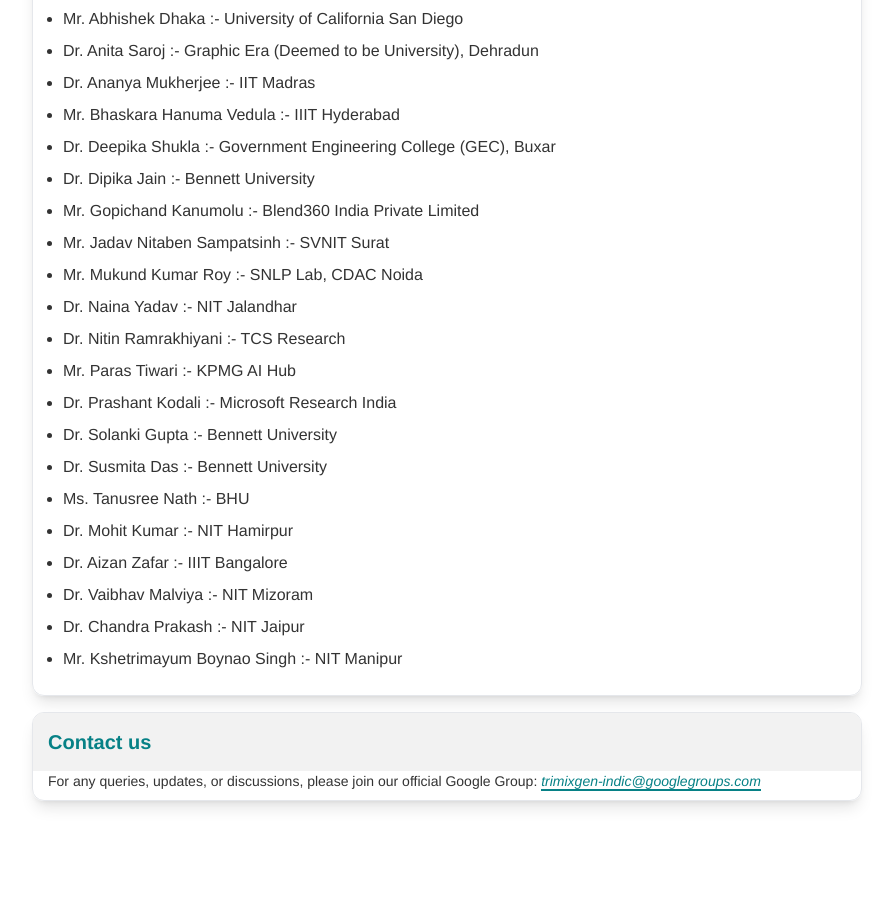
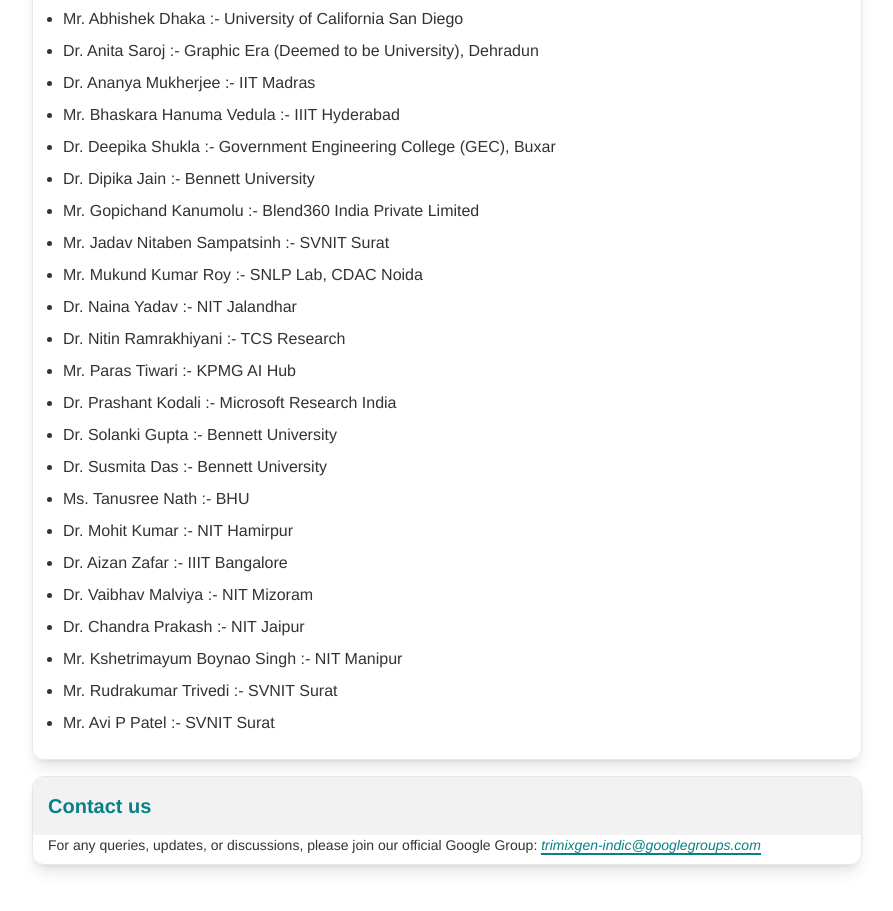
Before and after one commit to TriMixGen/TriMixGen-Indic, a plain HTML site: page organizers.html in a window 1280 px wide. Shown: the part 580-1491 px from the top of the page, without its empty margins (191-1084 px from the left). Before the commit the page ends 1457 px from the top, so only its background shows below. Drawn offline with Linux system fonts and the light colour scheme.

Commit message:
Update organizers.html

```diff
--- a/organizers.html
+++ b/organizers.html
@@ -99,91 +99,75 @@
     </p>
 
     <ul class="w-full px-[30px] py-5">
-
         <li class="list-disc text-[#333333] py-1">
             Mr. Abhishek Dhaka :- University of California San Diego
         </li>
-
         <li class="list-disc text-[#333333] py-1">
             Dr. Anita Saroj :- Graphic Era (Deemed to be University), Dehradun
         </li>
-
         <li class="list-disc text-[#333333] py-1">
             Dr. Ananya Mukherjee :- IIT Madras
         </li>
-
         <li class="list-disc text-[#333333] py-1">
             Mr. Bhaskara Hanuma Vedula :- IIIT Hyderabad
         </li>
-
         <li class="list-disc text-[#333333] py-1">
             Dr. Deepika Shukla :- Government Engineering College (GEC), Buxar
         </li>
-
         <li class="list-disc text-[#333333] py-1">
             Dr. Dipika Jain :- Bennett University
         </li>
-
         <li class="list-disc text-[#333333] py-1">
             Mr. Gopichand Kanumolu :- Blend360 India Private Limited
         </li>
-
         <li class="list-disc text-[#333333] py-1">
             Mr. Jadav Nitaben Sampatsinh :- SVNIT Surat
         </li>
-
         <li class="list-disc text-[#333333] py-1">
             Mr. Mukund Kumar Roy :- SNLP Lab, CDAC Noida
         </li>
-
         <li class="list-disc text-[#333333] py-1">
             Dr. Naina Yadav :- NIT Jalandhar
         </li>
-
         <li class="list-disc text-[#333333] py-1">
             Dr. Nitin Ramrakhiyani :- TCS Research
         </li>
-
         <li class="list-disc text-[#333333] py-1">
             Mr. Paras Tiwari :- KPMG AI Hub
         </li>
-
         <li class="list-disc text-[#333333] py-1">
             Dr. Prashant Kodali :- Microsoft Research India
         </li>
-
         <li class="list-disc text-[#333333] py-1">
             Dr. Solanki Gupta :- Bennett University
         </li>
-
         <li class="list-disc text-[#333333] py-1">
             Dr. Susmita Das :- Bennett University
         </li>
-
         <li class="list-disc text-[#333333] py-1">
             Ms. Tanusree Nath :- BHU
         </li>
-
         <li class="list-disc text-[#333333] py-1">
             Dr. Mohit Kumar :- NIT Hamirpur
         </li>
-
         <li class="list-disc text-[#333333] py-1">
             Dr. Aizan Zafar :- IIIT Bangalore
         </li>
-
         <li class="list-disc text-[#333333] py-1">
             Dr. Vaibhav Malviya :- NIT Mizoram
         </li>
-
         <li class="list-disc text-[#333333] py-1">
             Dr. Chandra Prakash :- NIT Jaipur
         </li>
-
         <li class="list-disc text-[#333333] py-1">
             Mr. Kshetrimayum Boynao Singh :- NIT Manipur
         </li>
-
+		<li class="list-disc text-[#333333] py-1">
+            Mr. Rudrakumar Trivedi :- SVNIT Surat
+        </li>
+		<li class="list-disc text-[#333333] py-1">
+            Mr. Avi P Patel :- SVNIT Surat
+        </li>
     </ul>
 </div>
 				<div class="h-full w-full md:w-[80%] rounded-xl border border-gray-200 shadow-lg overflow-hidden mt-4">
```
